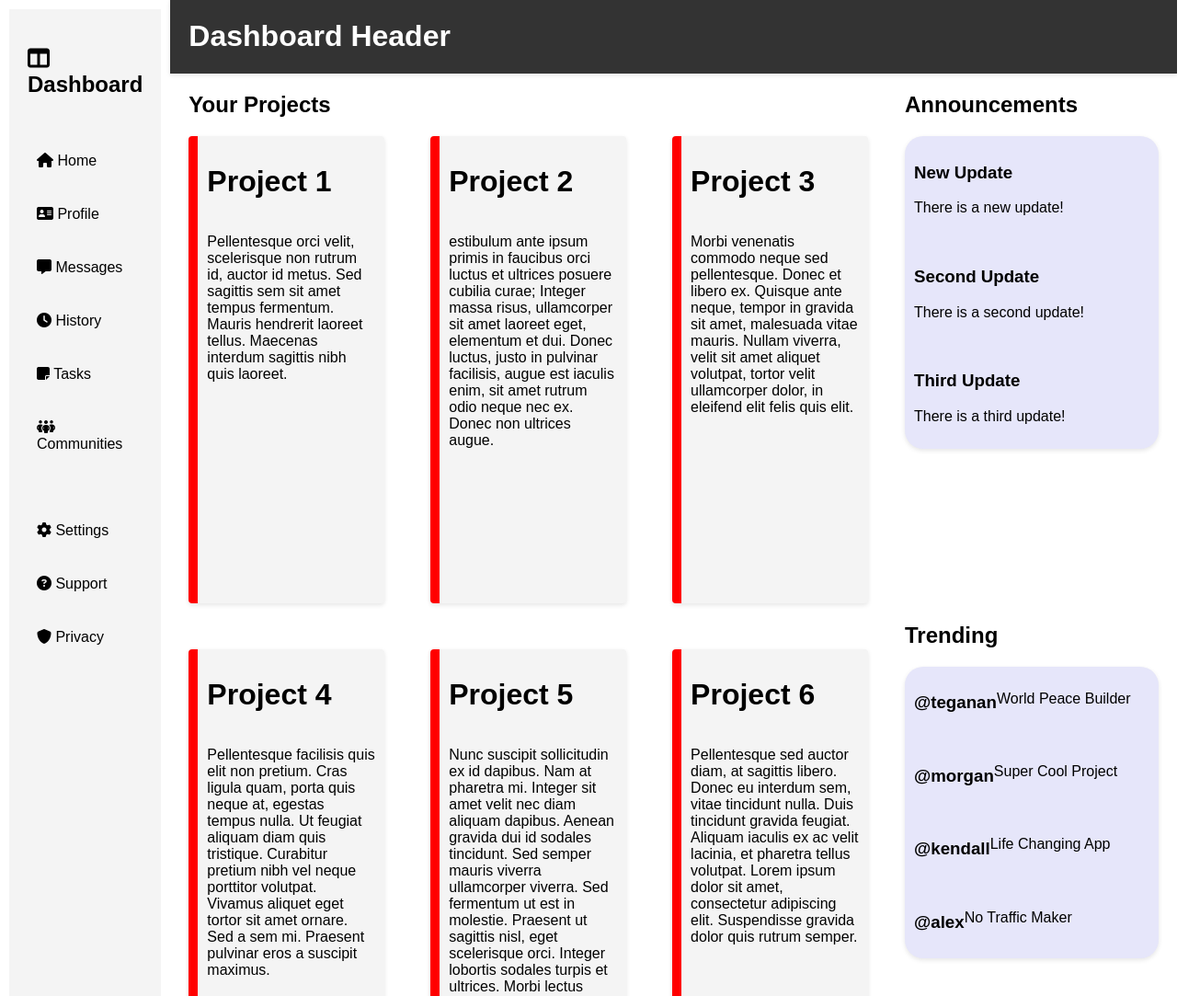
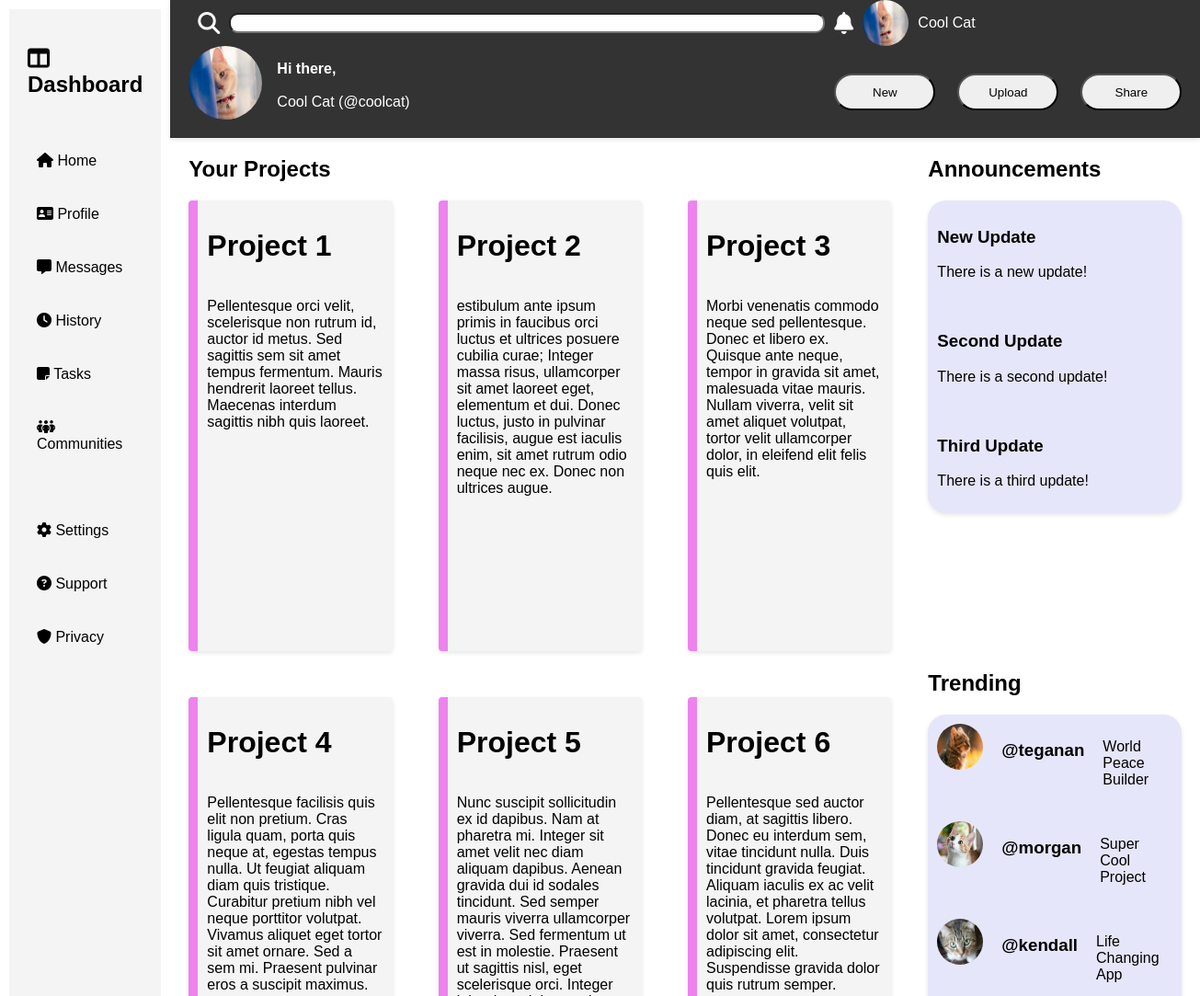
Before and after one commit to Yick-C/dashboard-mock, a website: page index.html in a window 1280 px wide. Shown: the top 1083 px of the page at 92% size, 1305 px wide, since content can reach past the window. Drawn offline with Linux system fonts and the light colour scheme.

Commit message:
Added icons and updated header styling

```diff
--- a/index.html
+++ b/index.html
@@ -10,9 +10,25 @@
   <body>
     <div class="container">
       <div class="top">
-        <header>
-          <h1>Dashboard Header</h1>
-        </header>
+        <div class="searchbar">
+          <i class="fa-solid fa-magnifying-glass fa-xl"></i>
+          <input type="text" name="search" id="search" />
+        </div>
+        <div class="account-profile">
+          <i class="fa-solid fa-bell fa-xl"></i>
+          <img src="./assets/cat1.jpg" alt="" class="trendingImg">
+          <p>Cool Cat</p>
+        </div>
+        <div class="welcome-header">
+          <img src="./assets/cat1.jpg" alt="Your photo" />
+          <p class="greeting">Hi there, <br><br> <span class="profile-name">Cool Cat (@coolcat) </span></p>
+
+        </div>
+        <div class="header-buttons">
+          <button class="header-btn">New</button>
+          <button class="header-btn">Upload</button>
+          <button class="header-btn">Share</button>
+        </div>
       </div>
       <nav class="sidebar">
         <h2 class="sidebar-title"> <i class="fa-solid fa-table-columns"></i> Dashboard</h2>
@@ -78,18 +94,22 @@
           <h2>Trending</h2>
           <div class="trendingCards">
             <div class="trendingCard">
+              <img src="./assets/cat2.jpg" alt="" class="trendingImg">
               <h3 class="trendingTitle">@teganan</h3>
               <p class="trendingText">World Peace Builder</p>
             </div>
             <div class="trendingCard">
+              <img src="./assets/cat3.jpg" alt="" class="trendingImg">
               <h3 class="trendingTitle">@morgan</h3>
               <p class="trendingText">Super Cool Project</p>
             </div>
             <div class="trendingCard">
+              <img src="./assets/cat4.jpg" alt="" class="trendingImg">
               <h3 class="trendingTitle">@kendall</h3>
               <p class="trendingText">Life Changing App</p>
             </div>
             <div class="trendingCard">
+              <img src="./assets/cat5.jpg" alt="" class="trendingImg">
               <h3 class="trendingTitle">@alex</h3>
               <p class="trendingText">No Traffic Maker</p>
             </div>
--- a/styles.css
+++ b/styles.css
@@ -19,12 +19,73 @@ body {
   grid-area: top;
   background-color: #333;
   color: white;
-  display: flex;
-  align-items: center;
+  display: grid;
+  grid-template-columns: 4fr 1fr;
+  grid-template-rows: 1fr 2fr;
   padding: 0 20px;
   box-shadow: 0px 2px 5px rgba(0, 0, 0, 0.1);
 }
 
+.searchbar {
+  display: flex;
+  align-items: center;
+  margin: 10px;
+  gap: 10px;
+}
+
+.searchbar input {
+  border-radius: 10px;
+  width: 50vw;
+  height: 2vh;
+  font-size: medium;
+}
+
+.account-profile {
+  display: flex;
+  align-items: center;
+  gap: 10px;
+}
+
+.account-profile i {
+  cursor: pointer;
+}
+
+.welcome-header {
+  display: flex;
+  gap: 1rem;
+}
+
+.welcome-header img {
+  width: 80px;
+  height: 80px;
+  border-radius: 100px;
+}
+
+.greeting {
+  font-weight: 800;
+}
+
+.profile-name {
+  font-weight: 400;
+}
+
+.header-buttons {
+  display: flex;
+  justify-content: center;
+  align-items: center;
+  gap: 1.5rem;
+}
+
+.header-btn {
+  border-radius: 20px;
+  height: 40px;
+  width: 110px;
+}
+
+.header-btn:hover {
+  background-color: #b4b4b4;
+  cursor: pointer;
+}
 
 .sidebar {
   grid-area: sidebar;
@@ -114,11 +175,18 @@ body {
   align-items: flex-start;
   padding: 10px;
   width: 20vw;
+  gap: 20px;
+}
+
+.trendingImg {
+  width: 50px;
+  height: 50px;
+  border-radius: 100px;
 }
 
 .card {
   background-color: #f4f4f4;
-  border-left: solid red 10px;
+  border-left: solid violet 10px;
   display: flex;
   flex-direction: column;
   padding: 10px;
```
Also changed, not shown: assets/cat1.jpg (added), assets/cat2.jpg (added), assets/cat3.jpg (added), assets/cat4.jpg (added), assets/cat5.jpg (added).
